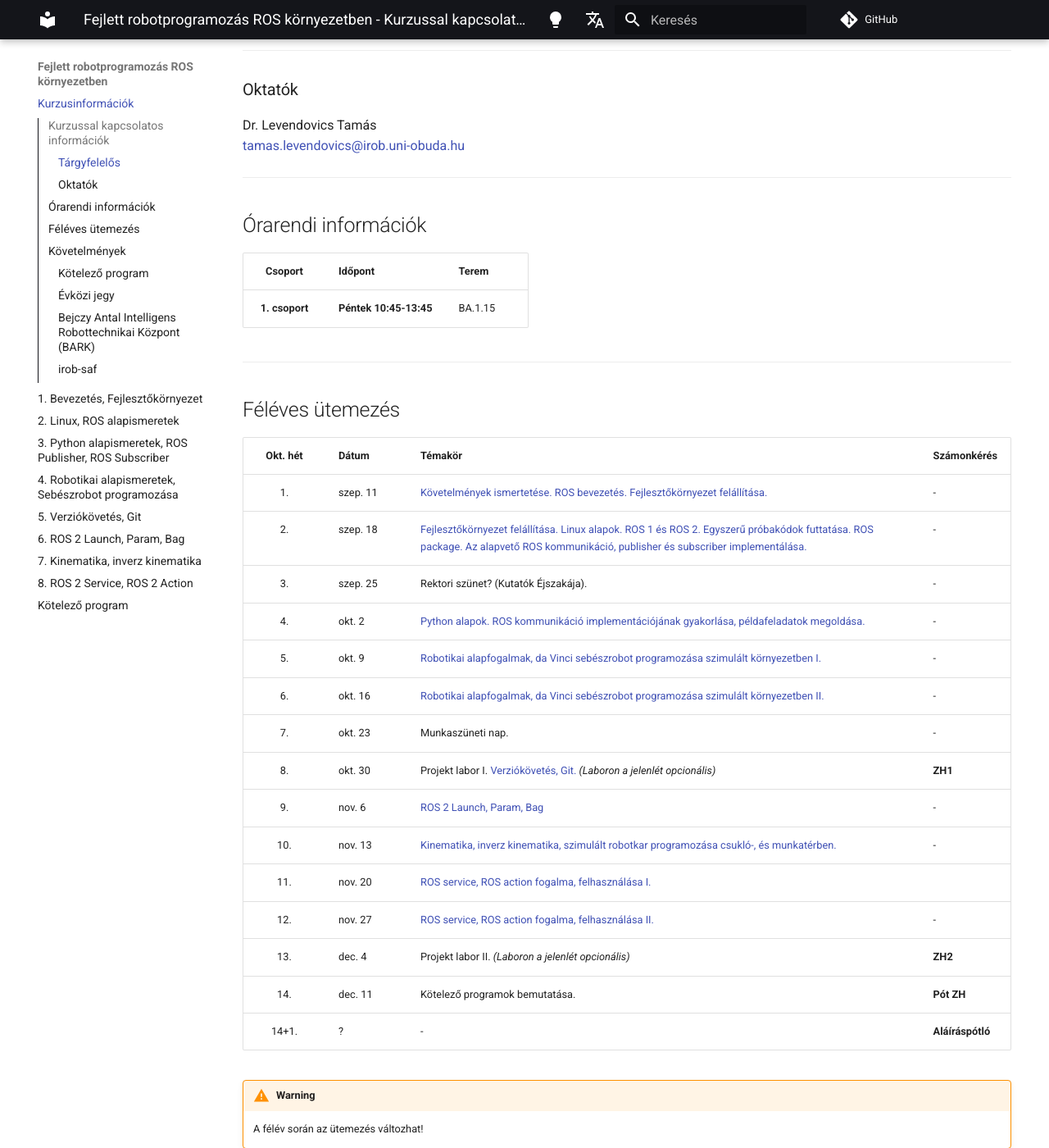
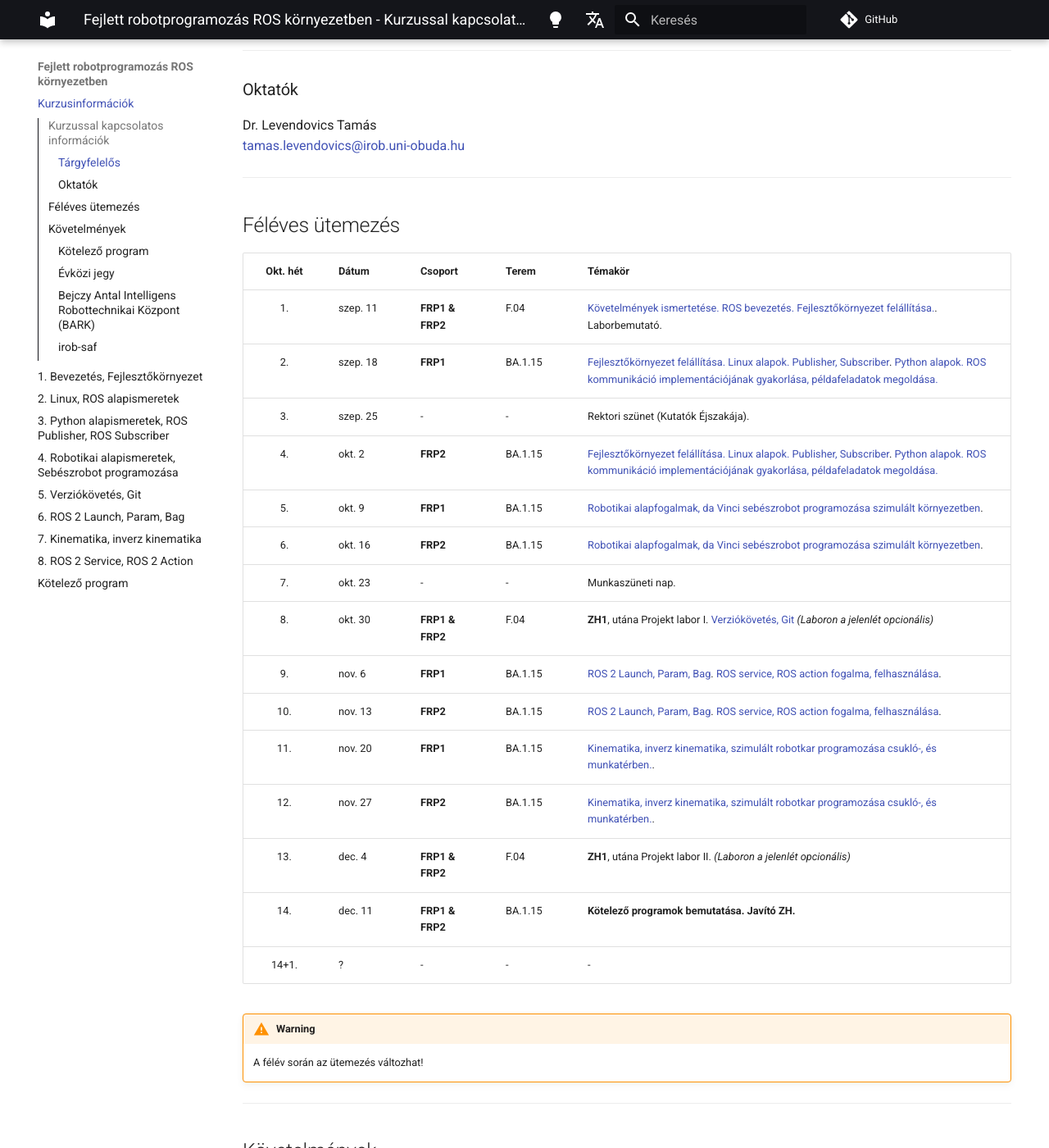
Before and after one commit to ABC-iRobotics/advanced_ros_course_materials_hu, an MkDocs documentation site: the page built from docs/index.md, in a window 1280 px wide and 1400 px high, scrolled down 334 px. Shown: the whole window at 82% size. Built offline with MkDocs 1.6.1 and Material for MkDocs 9.7.7, drawn with Linux system fonts in a browser that asks for light colours; comment, search, counter and statistics services are not loaded.

Commit message:
2026-27-1 reschedule

```diff
--- a/docs/index.md
+++ b/docs/index.md
@@ -19,37 +19,26 @@ Dr. Levendovics Tamás
 
 ---
 
-## Órarendi információk
-
-
-|    Csoport     | Időpont               | Terem   |
-|:--------------:|-----------------------|---------|
-| **1. csoport** | **Péntek 10:45-13:45** | BA.1.15 |
-
-
-
----
-
 ## Féléves ütemezés
 
 
-| Okt. hét | Dátum    | Témakör                                                                                                                                                                                                       | Számonkérés    |
-|:--------:|----------|---------------------------------------------------------------------------------------------------------------------------------------------------------------------------------------------------------------|----------------|
-|    1.    | szep. 11 | [Követelmények ismertetése. ROS bevezetés. Fejlesztőkörnyezet felállítása.](01_system_setup.md)                                                                                                               | -              |
-|    2.    | szep. 18 | [Fejlesztőkörnyezet felállítása. Linux alapok. ROS 1 és ROS 2. Egyszerű próbakódok futtatása. ROS package. Az alapvető ROS kommunikáció, publisher és subscriber implementálása.](02_linux_ros_principles.md) | -              |
-|    3.    | szep. 25 | Rektori szünet? (Kutatók Éjszakája).                                                                                                                                                                          | -              |
-|    4.    | okt. 2   | [Python alapok. ROS kommunikáció implementációjának gyakorlása, példafeladatok megoldása.](03_python_principles.md)                                                                                           | -              |
-|    5.    | okt. 9   | [Robotikai alapfogalmak, da Vinci sebészrobot programozása szimulált környezetben I.](04_da_vinci.md)                                                                                                         | -              |
-|    6.    | okt. 16  | [Robotikai alapfogalmak, da Vinci sebészrobot programozása szimulált környezetben II.](04_da_vinci.md)                                                                                                        | -              |
-|    7.    | okt. 23  | Munkaszüneti nap.                                                                                                                                                                                             | -              |
-|    8.    | okt. 30  | Projekt labor I. [Verziókövetés, Git.](05_git.md) *(Laboron a jelenlét opcionális)*                                                                                                                           |  **ZH1**                 |
-|    9.    | nov. 6   | [ROS 2 Launch, Param, Bag](06_roslaunch.md)                                                                                                                                                                   | -              |
-|   10.    | nov. 13  | [Kinematika, inverz kinematika, szimulált robotkar programozása csukló-, és munkatérben.](07_robotics_principles.md)                                                                                          | -              |
-|   11.    | nov. 20  | [ROS service, ROS action fogalma, felhasználása I.](08_service_action.md)                                                                                                                                     |                |
-|   12.    | nov. 27  | [ROS service, ROS action fogalma, felhasználása II.](08_service_action.md)                                                                                                                                    | -              |
-|   13.    | dec. 4   | Projekt labor II. *(Laboron a jelenlét opcionális)*                                                                                                                                                           | **ZH2**        |
-|   14.    | dec. 11  | Kötelező programok bemutatása.                                                                                                                                                                                | **Pót ZH**     |
-|  14+1.   | ?        | -                                                                                                                                                                                                             | **Aláíráspótló** |
+| Okt. hét | Dátum    | Csoport | Terem | Témakör                                                                                                                                                                                                       |
+|:--------:|----------|---------|--------|----------------------------------------------------------------------------------------------------------------------------------------------------------------------------------------------|
+|    1.    | szep. 11 | **FRP1 & FRP2** | F.04 | [Követelmények ismertetése. ROS bevezetés. Fejlesztőkörnyezet felállítása.](01_system_setup.md). Laborbemutató.                                                                                                               |
+|    2.    | szep. 18 |  **FRP1** | BA.1.15 | [Fejlesztőkörnyezet felállítása. Linux alapok. Publisher, Subscriber](02_linux_ros_principles.md). [Python alapok. ROS kommunikáció implementációjának gyakorlása, példafeladatok megoldása.](03_python_principles.md)  |
+|    3.    | szep. 25 |  - | -  | Rektori szünet (Kutatók Éjszakája).                                                                                                                                                                          |
+|    4.    | okt. 2   |  **FRP2** | BA.1.15 | [Fejlesztőkörnyezet felállítása. Linux alapok. Publisher, Subscriber](02_linux_ros_principles.md). [Python alapok. ROS kommunikáció implementációjának gyakorlása, példafeladatok megoldása.](03_python_principles.md)                                                                                          | -              |
+|    5.    | okt. 9   |  **FRP1** | BA.1.15 |[Robotikai alapfogalmak, da Vinci sebészrobot programozása szimulált környezetben](04_da_vinci.md).                                                                                                         |
+|    6.    | okt. 16  |  **FRP2** | BA.1.15 |[Robotikai alapfogalmak, da Vinci sebészrobot programozása szimulált környezetben](04_da_vinci.md).                                                                                                        |
+|    7.    | okt. 23  |  - | - | Munkaszüneti nap.                                                                                                                                                                                             |
+|    8.    | okt. 30  |  **FRP1 & FRP2** | F.04 | **ZH1**, utána Projekt labor I. [Verziókövetés, Git](05_git.md) *(Laboron a jelenlét opcionális)*                                                                                                                           |
+|    9.    | nov. 6   |  **FRP1** | BA.1.15 | [ROS 2 Launch, Param, Bag](06_roslaunch.md). [ROS service, ROS action fogalma, felhasználása](08_service_action.md).                                                                                                                                                                   |
+|   10.    | nov. 13  |  **FRP2** | BA.1.15 | [ROS 2 Launch, Param, Bag](06_roslaunch.md). [ROS service, ROS action fogalma, felhasználása](08_service_action.md).                                                                  |
+|   11.    | nov. 20  |  **FRP1** | BA.1.15 | [Kinematika, inverz kinematika, szimulált robotkar programozása csukló-, és munkatérben.](07_robotics_principles.md).                                                                                                                                |
+|   12.    | nov. 27  |  **FRP2** | BA.1.15 | [Kinematika, inverz kinematika, szimulált robotkar programozása csukló-, és munkatérben.](07_robotics_principles.md).                                                                                                                               |
+|   13.    | dec. 4   |  **FRP1 & FRP2** | F.04 |  **ZH1**, utána Projekt labor II. *(Laboron a jelenlét opcionális)*                                                                                                                                                           |
+|   14.    | dec. 11  |  **FRP1 & FRP2** | BA.1.15 | **Kötelező programok bemutatása.  Javító ZH.**                                                                                                                                                                              |
+|  14+1.   | ?        | - | - |-                                                                                                                                                                                                             |
 
 
 !!! warning
```
